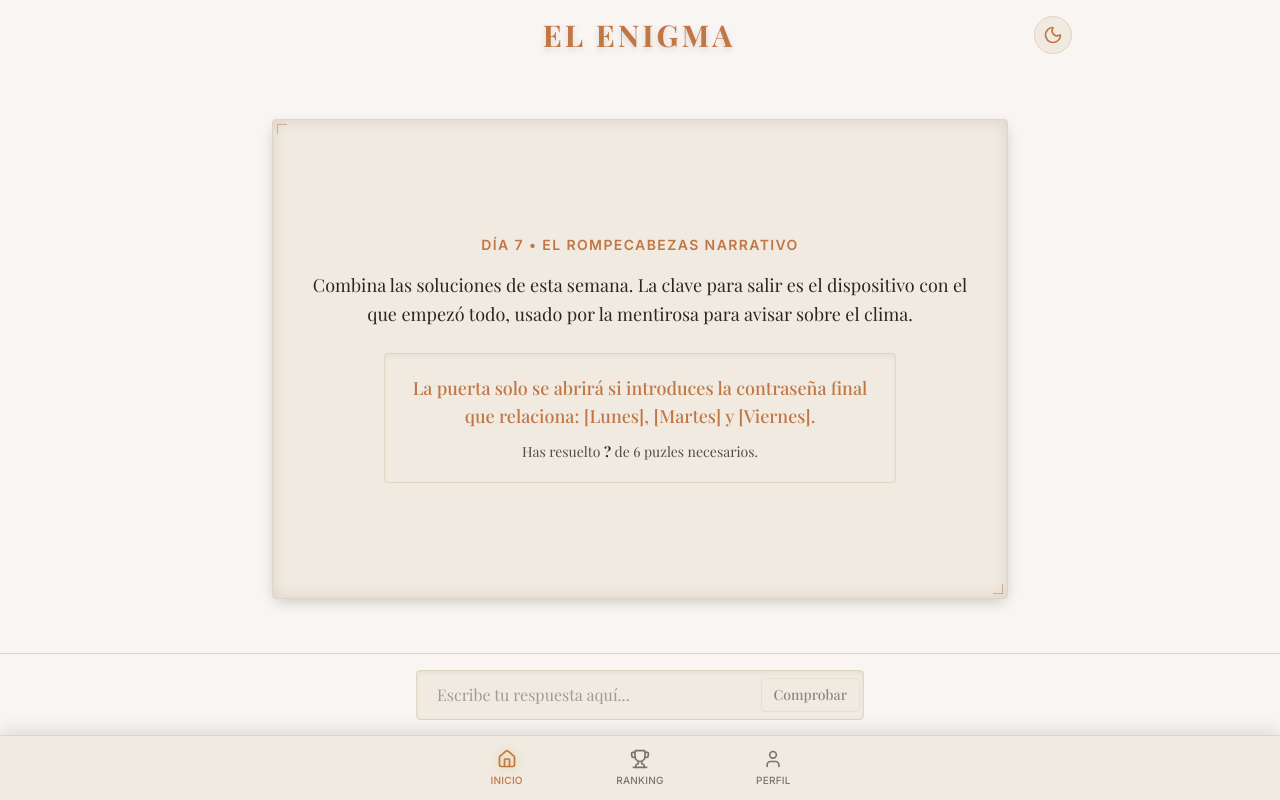
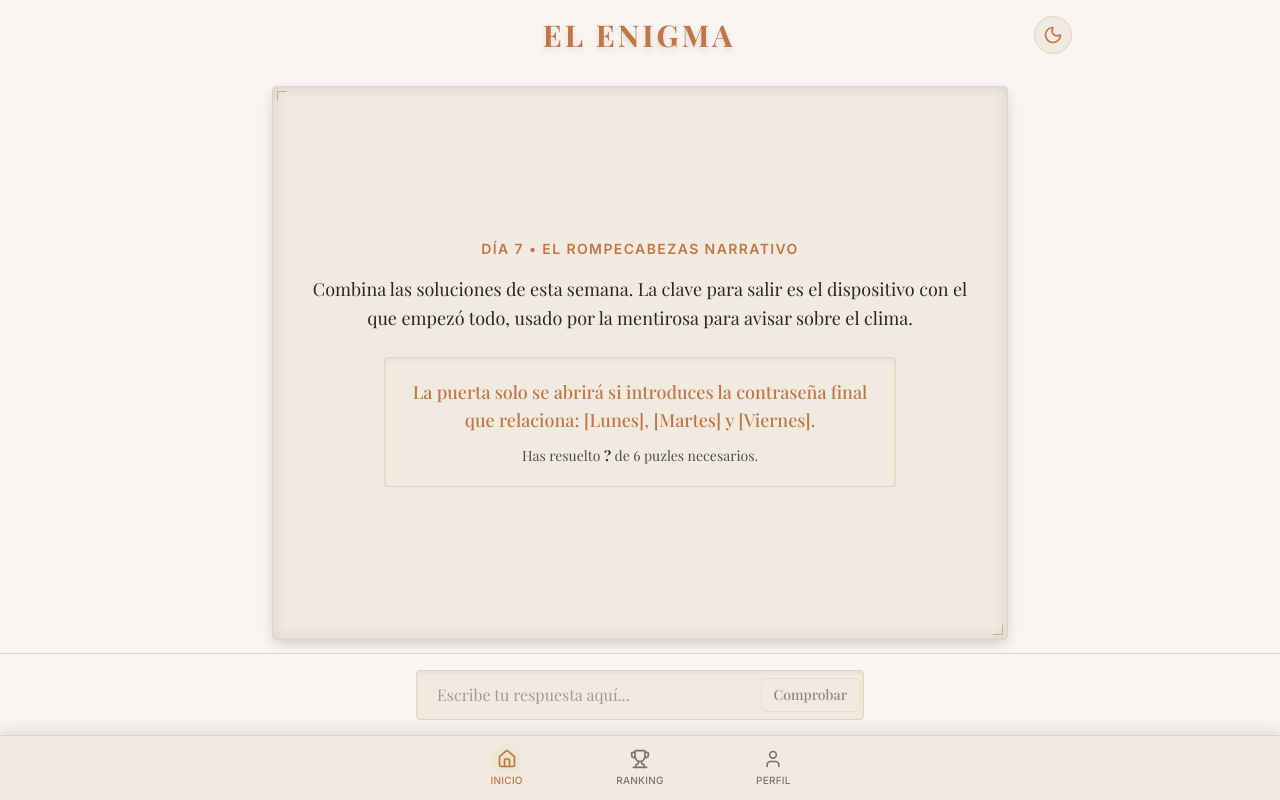
Before and after one commit to adriangonzalez141516/juegodiario, a Next.js app: page / in a window 1280 px wide. Built offline with nearby package versions, Linux system fonts and the light colour scheme; a web font is replaced by a local one.

Commit message:
fix: constrain PuzzleView to exact remaining viewport height to prevent empty space overflow

```diff
--- a/src/app/[[...slug]]/page.tsx
+++ b/src/app/[[...slug]]/page.tsx
@@ -71,15 +71,15 @@ export default async function OrchestratorPage({ params }: Props) {
   };
 
   return (
-    <div className="w-full min-h-full flex flex-col items-center px-4">
+    <div className="w-full h-full min-h-full flex flex-col items-center px-4">
       {/* Schema JSON-LD para SEO */}
       <script
         type="application/ld+json"
         dangerouslySetInnerHTML={{ __html: JSON.stringify(jsonLd) }}
       />
 
-      <div className="w-full my-auto shrink-0 pt-2">
-        <Suspense fallback={<div className="animate-pulse h-[60vh] w-full bg-[var(--card)] opacity-50 rounded-sm"></div>}>
+      <div className="w-full flex-1 flex flex-col justify-center min-h-0 pt-4">
+        <Suspense fallback={<div className="animate-pulse h-full w-full bg-[var(--card)] opacity-50 rounded-sm"></div>}>
           <PuzzleView puzzle={puzzle} />
         </Suspense>
       </div>
--- a/src/components/views/PuzzleView.tsx
+++ b/src/components/views/PuzzleView.tsx
@@ -7,7 +7,7 @@ interface PuzzleViewProps {
 
 export default function PuzzleView({ puzzle }: PuzzleViewProps) {
   return (
-    <div className="w-full min-h-[60vh] antique-panel p-2 md:p-6 flex flex-col items-center justify-center text-center">
+    <div className="w-full h-full min-h-full antique-panel p-2 md:p-6 flex flex-col items-center justify-center text-center">
       <div className="mb-4 text-accent font-semibold tracking-widest uppercase text-xs md:text-sm">
         Día {puzzle.dayOfWeek} • {puzzle.title}
       </div>
```
